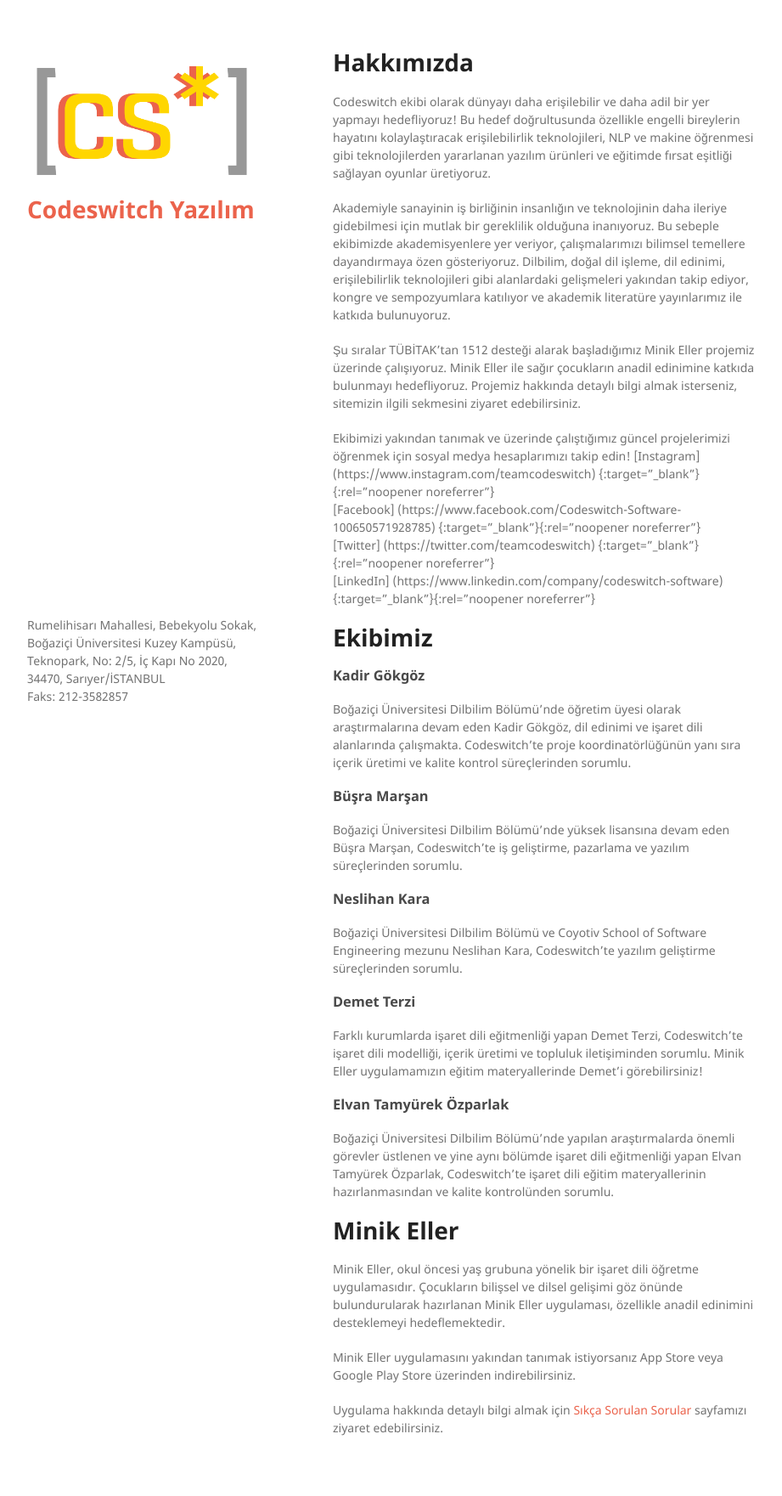
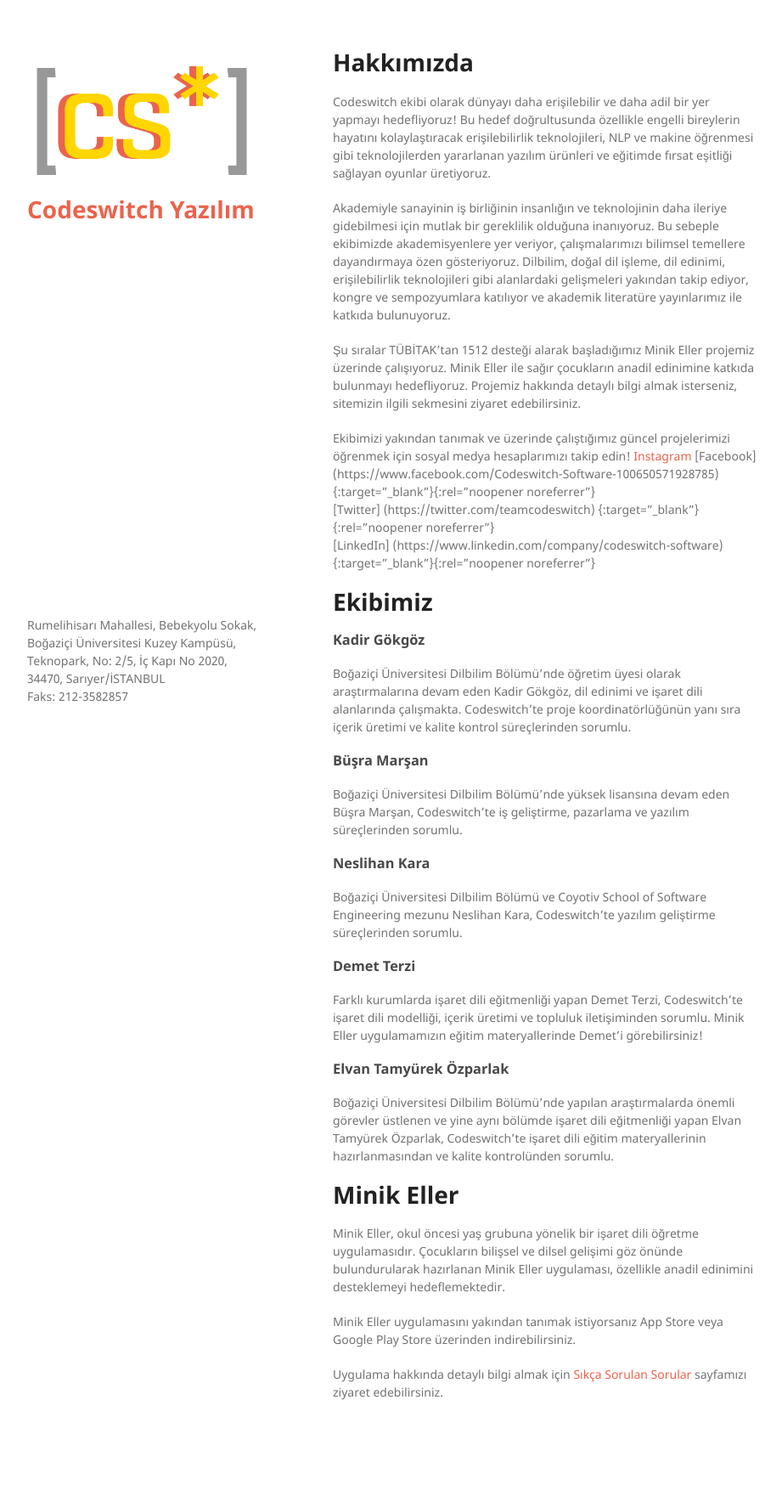
Before and after one commit to codeswitch-software/codeswitchsoftware.github.io, a Jekyll site: the page built from index.md, in a window 1280 px wide. Shown: the whole page at 85% size, without its empty margins (178-1099 px from the left). Built offline with Jekyll 4.4.1, drawn with Linux system fonts in a browser that asks for light colours; our own code applies the rules of GitHub Pages for plain Markdown files; after the commit the page ends 1719 px from its top, so only the background shows below that.

Commit message:
Update index.md

```diff
--- a/index.md
+++ b/index.md
@@ -10,7 +10,7 @@ Akademiyle sanayinin iş birliğinin insanlığın ve teknolojinin daha ileriye
 Şu sıralar TÜBİTAK’tan 1512 desteği alarak başladığımız Minik Eller projemiz üzerinde çalışıyoruz. Minik Eller ile sağır çocukların anadil edinimine katkıda bulunmayı hedefliyoruz. Projemiz hakkında detaylı bilgi almak isterseniz, sitemizin ilgili sekmesini ziyaret edebilirsiniz.
 
 Ekibimizi yakından tanımak ve üzerinde çalıştığımız güncel projelerimizi öğrenmek için sosyal medya hesaplarımızı takip edin!
-[Instagram] (https://www.instagram.com/teamcodeswitch) {:target="_blank"}{:rel="noopener noreferrer"} <br>
+<a href="https://www.instagram.com/teamcodeswitch" target="_blank" rel="noopener noreferrer">Instagram</a>
 [Facebook] (https://www.facebook.com/Codeswitch-Software-100650571928785) {:target="_blank"}{:rel="noopener noreferrer"} <br>
 [Twitter] (https://twitter.com/teamcodeswitch) {:target="_blank"}{:rel="noopener noreferrer"} <br>
 [LinkedIn] (https://www.linkedin.com/company/codeswitch-software) {:target="_blank"}{:rel="noopener noreferrer"} <br>
```
